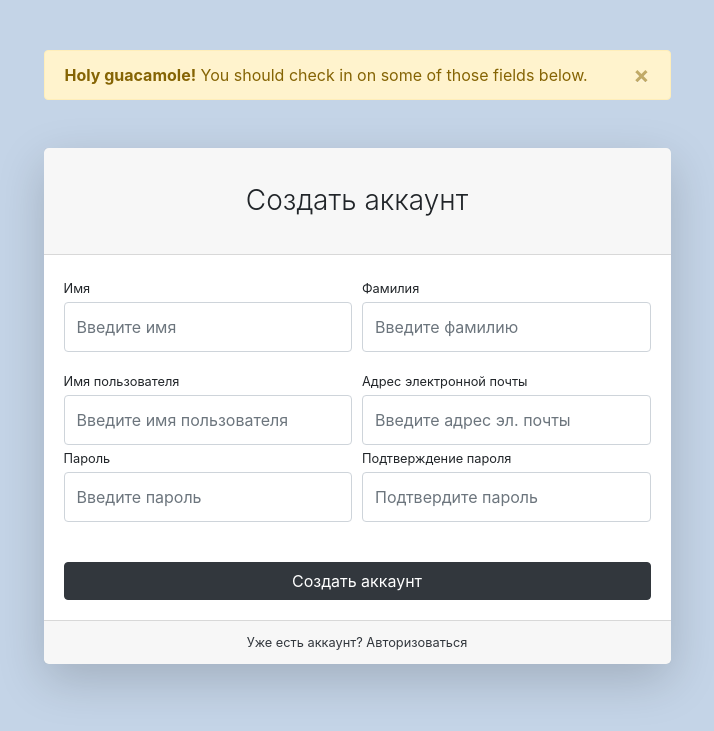
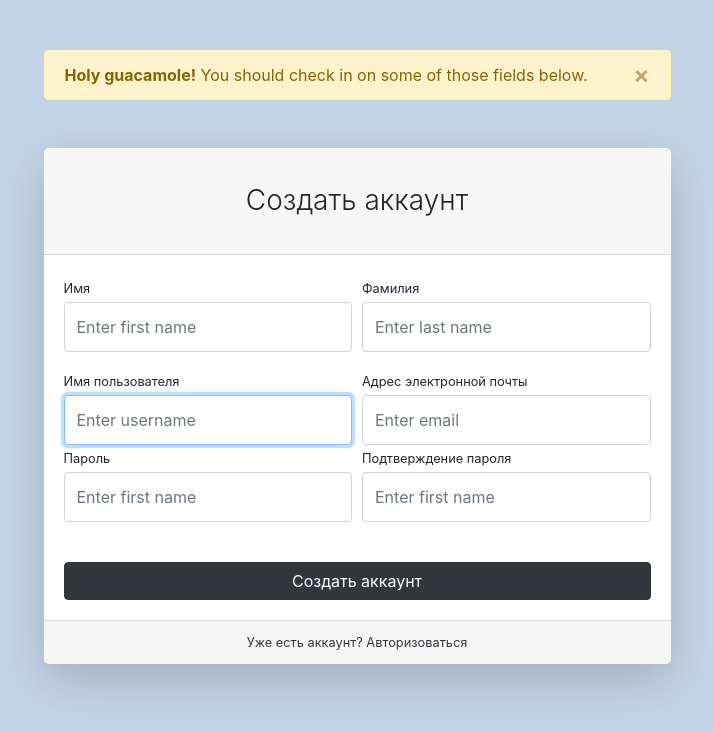
Before and after one commit to berezzin/Store, a Django app: page /users/register/ in a window 1280 px wide. Shown: the top 731 px of the page, without its empty margins (283-997 px from the left). Run offline with Django 3.2, Linux system fonts and the light colour scheme; some libraries are stand-ins or nearby versions.

Commit message:
Configurated login and register forms

```diff
--- /dev/null
+++ b/users/forms.py
@@ -0,0 +1,34 @@
+from django.contrib.auth.forms import AuthenticationForm, UserCreationForm
+from django import forms
+
+from users.models import User
+
+
+class UserLoginForm(AuthenticationForm):
+    username = forms.CharField(widget=forms.TextInput(attrs={
+        'class': 'form-control py-4', 'placeholder': 'Enter username'}))
+    password = forms.CharField(widget=forms.PasswordInput(attrs={
+        'class': 'form-control py-4', 'placeholder': 'Enter password'}))
+
+    class Meta:
+        model = User
+        fields = ('username', 'password')
+
+
+class UserRegistrationForm(UserCreationForm):
+    first_name = forms.CharField(widget=forms.TextInput(attrs={
+        'class': 'form-control py-4', 'placeholder': 'Enter first name'}))
+    last_name = forms.CharField(widget=forms.TextInput(attrs={
+        'class': 'form-control py-4', 'placeholder': 'Enter last name'}))
+    username = forms.CharField(widget=forms.TextInput(attrs={
+        'class': 'form-control py-4', 'placeholder': 'Enter username'}))
+    email = forms.CharField(widget=forms.EmailInput(attrs={
+        'class': 'form-control py-4', 'placeholder': 'Enter email'}))
+    password1 = forms.CharField(widget=forms.PasswordInput(attrs={
+        'class': 'form-control py-4', 'placeholder': 'Enter first name'}))
+    password2 = forms.CharField(widget=forms.PasswordInput(attrs={
+        'class': 'form-control py-4', 'placeholder': 'Enter first name'}))
+
+    class Meta:
+        model = User
+        fields = ('first_name', 'last_name', 'username', 'email', 'password1', 'password2')
--- a/users/templates/users/register.html
+++ b/users/templates/users/register.html
@@ -16,52 +16,49 @@
                         <div class="card-header"><h3 class="text-center font-weight-light my-4">Создать аккаунт</h3>
                         </div>
                         <div class="card-body">
-                            <form>
+                            <form action="{% url 'users:register' %}" method="post">
+                                {% csrf_token %}
                                 <div class="form-row">
                                     <div class="col-md-6">
                                         <div class="form-group">
-                                            <label class="small mb-1" for="inputFirstName">Имя</label>
-                                            <input class="form-control py-4" id="inputFirstName" type="text"
-                                                   placeholder="Введите имя"/>
+                                            <label class="small mb-1"
+                                                   for="{{ form.first_name.id_for_label }}">Имя</label>
+                                            {{ form.first_name }}
                                         </div>
                                     </div>
                                     <div class="col-md-6">
                                         <div class="form-group">
-                                            <label class="small mb-1" for="inputLastName">Фамилия</label>
-                                            <input class="form-control py-4" id="inputLastName" type="text"
-                                                   placeholder="Введите фамилию"/>
+                                            <label class="small mb-1"
+                                                   for="{{ form.last_name.id_for_label }}">Фамилия</label>
+                                            {{ form.last_name }}
                                         </div>
                                     </div>
                                 </div>
                                 <div class="form-row">
                                     <div class="col-md-6">
-                                        <label class="small mb-1" for="inputUsername">Имя пользователя</label>
-                                        <input class="form-control py-4" id="inputUsername" type="text"
-                                               aria-describedby="usernameHelp"
-                                               placeholder="Введите имя пользователя"/>
+                                        <label class="small mb-1" for="{{ form.username.id_for_label }}">Имя
+                                            пользователя</label>
+                                        {{ form.username }}
                                     </div>
                                     <div class="col-md-6">
-                                        <label class="small mb-1" for="inputEmailAddress">Адрес электронной
+                                        <label class="small mb-1" for="{{ form.email.id_for_label }}">Адрес электронной
                                             почты</label>
-                                        <input class="form-control py-4" id="inputEmailAddress" type="email"
-                                               aria-describedby="emailHelp"
-                                               placeholder="Введите адрес эл. почты"/>
+                                        {{ form.email }}
                                     </div>
                                 </div>
                                 <div class="form-row">
                                     <div class="col-md-6">
                                         <div class="form-group">
-                                            <label class="small mb-1" for="inputPassword">Пароль</label>
-                                            <input class="form-control py-4" id="inputPassword" type="password"
-                                                   placeholder="Введите пароль"/>
+                                            <label class="small mb-1"
+                                                   for="{{ form.password1.id_for_label }}">Пароль</label>
+                                            {{ form.password1 }}
                                         </div>
                                     </div>
                                     <div class="col-md-6">
                                         <div class="form-group">
-                                            <label class="small mb-1" for="inputConfirmPassword">Подтверждение
+                                            <label class="small mb-1" for="{{ form.password2.id_for_label }}">Подтверждение
                                                 пароля</label>
-                                            <input class="form-control py-4" id="inputConfirmPassword"
-                                                   type="password" placeholder="Подтвердите пароль"/>
+                                            {{ form.password2 }}
                                         </div>
                                     </div>
                                 </div>
@@ -71,7 +68,8 @@
                             </form>
                         </div>
                         <div class="card-footer text-center">
-                            <div class="small"><a href="{% url 'users:login' %}">Уже есть аккаунт? Авторизоваться</a></div>
+                            <div class="small"><a href="{% url 'users:login' %}">Уже есть аккаунт? Авторизоваться</a>
+                            </div>
                         </div>
                     </div>
                 </div>
--- a/users/views.py
+++ b/users/views.py
@@ -1,9 +1,35 @@
+from django.contrib import auth
+from django.http import HttpResponseRedirect
 from django.shortcuts import render
+from django.urls import reverse
+
+from users.models import User
+from users.forms import UserLoginForm, UserRegistrationForm
 
 
 def login(request):
-    return render(request, 'users/login.html')
+    if request.method == 'POST':
+        form = UserLoginForm(data=request.POST)
+        if form.is_valid():
+            username = request.POST['username']
+            password = request.POST['password']
+            user = auth.authenticate(username=username, password=password)
+            if user:
+                auth.login(request, user)
+                return HttpResponseRedirect(reverse('index'))
+    else:
+        form = UserLoginForm()
+    context = {'form': form}
+    return render(request, 'users/login.html', context=context)
 
 
 def register(request):
-    return render(request, 'users/register.html')
+    if request.method == 'POST':
+        form = UserRegistrationForm(data=request.POST)
+        if form.is_valid():
+            form.save()
+            return HttpResponseRedirect(reverse('users:login'))
+    else:
+        form = UserRegistrationForm()
+    context = {'form': form}
+    return render(request, 'users/register.html', context=context)
```
Also changed, not shown: users/templates/users/login.html (+6 -7 lines).
